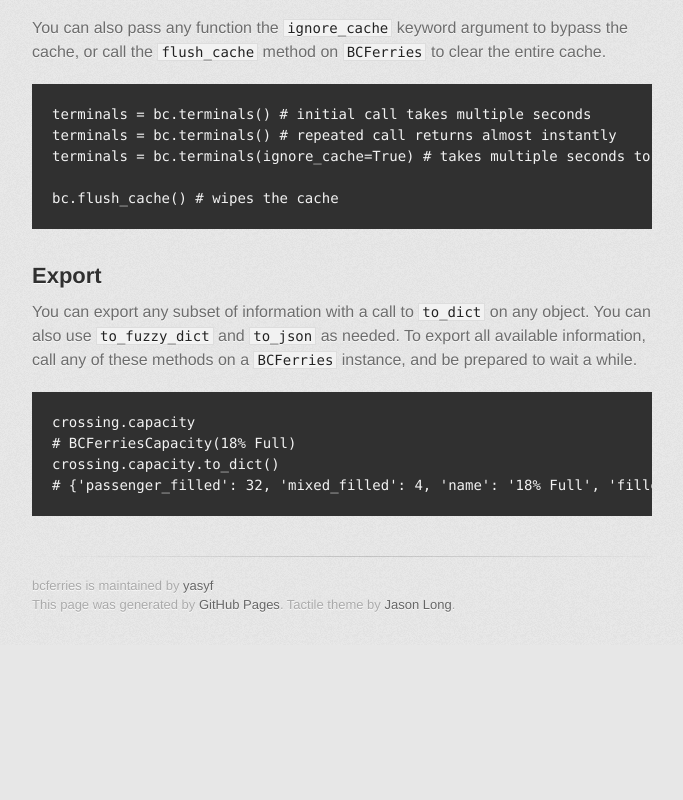
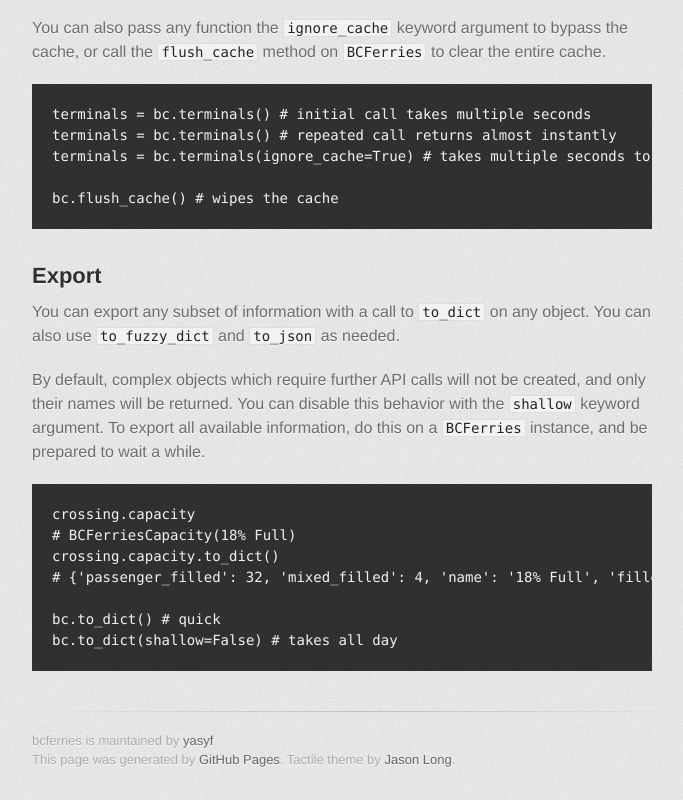
Before and after one commit to yasyf/bcferries, a plain HTML site: page index.html in a window 1280 px wide. Shown: the part 3111-3911 px from the top of the page, without its empty margins (298-981 px from the left). Before the commit the page ends 3756 px from the top, so only its background shows below. Drawn offline with Linux system fonts and the light colour scheme; a web font is replaced by a local one.

```diff
--- a/index.html
+++ b/index.html
@@ -155,12 +155,17 @@ bc.flush_cache() <span class="pl-c"># wipes the cache</span></pre></div>
 <h2>
 <a id="export" class="anchor" href="#export" aria-hidden="true"><span class="octicon octicon-link"></span></a>Export</h2>
 
-<p>You can export any subset of information with a call to <code>to_dict</code> on any object. You can also use <code>to_fuzzy_dict</code> and <code>to_json</code> as needed. To export all available information, call any of these methods on a <code>BCFerries</code> instance, and be prepared to wait a while.</p>
+<p>You can export any subset of information with a call to <code>to_dict</code> on any object. You can also use <code>to_fuzzy_dict</code> and <code>to_json</code> as needed.</p>
+
+<p>By default, complex objects which require further API calls will not be created, and only their names will be returned. You can disable this behavior with the <code>shallow</code> keyword argument. To export all available information, do this on a <code>BCFerries</code> instance, and be prepared to wait a while.</p>
 
 <div class="highlight highlight-python"><pre>crossing.capacity
 <span class="pl-c"># BCFerriesCapacity(18% Full)</span>
 crossing.capacity.to_dict()
-<span class="pl-c"># {'passenger_filled': 32, 'mixed_filled': 4, 'name': '18% Full', 'filled': 18}</span></pre></div>
+<span class="pl-c"># {'passenger_filled': 32, 'mixed_filled': 4, 'name': '18% Full', 'filled': 18}</span>
+
+bc.to_dict() <span class="pl-c"># quick</span>
+bc.to_dict(<span class="pl-vpf">shallow</span><span class="pl-k">=</span><span class="pl-c1">False</span>) <span class="pl-c"># takes all day</span></pre></div>
         </section>
 
         <footer>
```
Also changed, not shown: params.json (+1 -1 lines).
